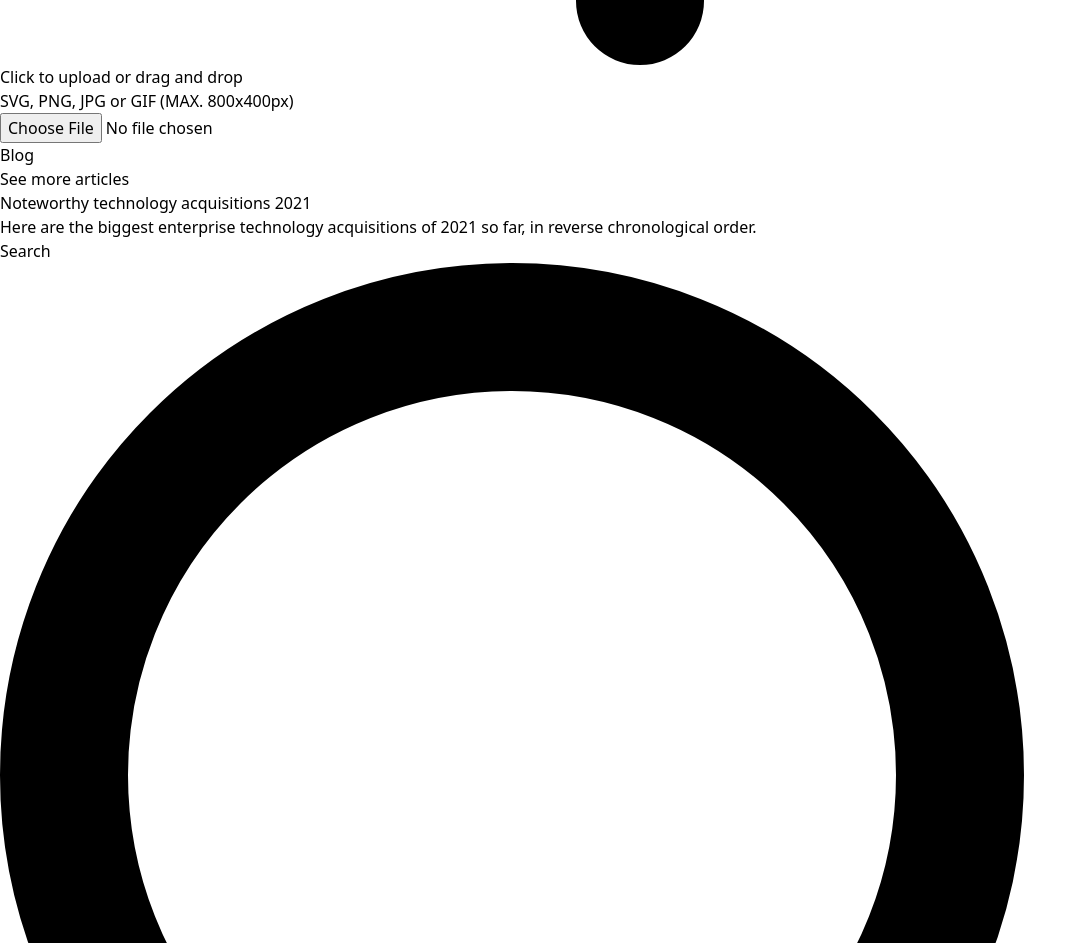
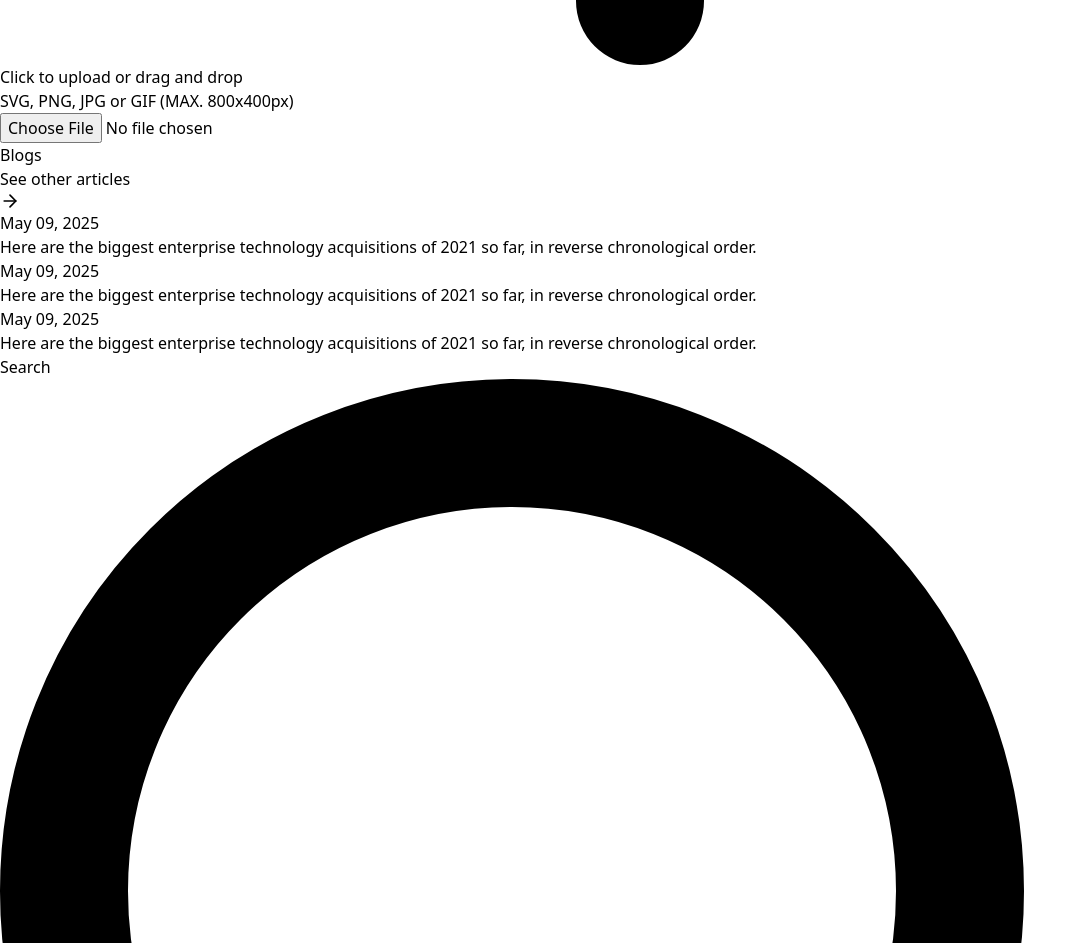
Before and after one commit to ManashSwain/AI-SaaS-BGRemover, a React (Vite) app in the folder client/: page / in a window 1280 px wide. Shown: the part 3335-4278 px from the top of the page, without its empty margins (0-1087 px from the left). Built offline with nearby package versions, Linux system fonts and the light colour scheme.

Commit message:
refactor: blog ui design

```diff
--- a/client/src/components/BlogCard.jsx
+++ b/client/src/components/BlogCard.jsx
@@ -3,24 +3,49 @@ import React from "react";
 const BlogCard = () => {
   return (
     <>
-    <div className="bg-yellow-500 py-12 px-4">
-        <div className="flex justify-end">
-             <h1 className="mb-4 text-4xl font-extrabold tracking-tight leading-none text-gray-700 md:text-5xl lg:text-6xl">
-            Blog
+    <div className="bg-yellow-400 py-12 px-4">
+        <div className="  flex justify-between items-center px-28">
+             <h1 className="mb-4   text-3xl font-extrabold tracking-tight leading-none text-gray-700 md:text-4xl lg:text-5xl">
+            Blogs
           </h1>
-           <p className="mb-8 text-lg font-normal text-gray-500 lg:text-xl sm:px-16 lg:px-48">
-              See more articles
+          <p className="flex items-center font-bold text-gray-700">See other articles
+            <svg xmlns="http://www.w3.org/2000/svg" width="20" height="20" viewBox="0 0 24 24" fill="none" stroke="currentColor" stroke-width="2" stroke-linecap="round" stroke-linejoin="round" class="lucide lucide-arrow-right-icon lucide-arrow-right"><path d="M5 12h14"/><path d="m12 5 7 7-7 7"/></svg>
           </p>
+
         </div>
-        <div>
+        <div className="flex justify-evenly mt-8">
       <a
         href="#"
-        className="block max-w-sm p-6 bg-white border border-gray-200 rounded-lg shadow-sm hover:bg-gray-100 dark:bg-gray-800 dark:border-gray-700 dark:hover:bg-gray-700"
+        className="block max-w-sm p-6 bg-white border border-gray-200 rounded-lg shadow-sm hover:bg-gray-100 "
       >
-        <h5 className="mb-2 text-2xl font-bold tracking-tight text-gray-900 dark:text-white">
-          Noteworthy technology acquisitions 2021
+        <h5 className="mb-2 text-md font-normal  tracking-tight text-gray-500 ">
+          May 09, 2025
         </h5>
-        <p className="font-normal text-gray-700 dark:text-gray-400">
+        <p className=" font-bold text-gray-700 ">
+          Here are the biggest enterprise technology acquisitions of 2021 so
+          far, in reverse chronological order.
+        </p>
+      </a>
+      <a
+        href="#"
+        className="block max-w-sm p-6 bg-white border border-gray-200 rounded-lg shadow-sm hover:bg-gray-100 "
+      >
+       <h5 className="mb-2 text-md font-normal  tracking-tight text-gray-500 ">
+          May 09, 2025
+        </h5>
+        <p className=" font-bold text-gray-700 ">
+          Here are the biggest enterprise technology acquisitions of 2021 so
+          far, in reverse chronological order.
+        </p>
+      </a>
+      <a
+        href="#"
+        className="block max-w-sm p-6 bg-white border border-gray-200 rounded-lg shadow-sm hover:bg-gray-100 "
+      >
+       <h5 className="mb-2 text-md font-normal  tracking-tight text-gray-500 ">
+          May 09, 2025
+        </h5>
+        <p className=" font-bold text-gray-700 ">
           Here are the biggest enterprise technology acquisitions of 2021 so
           far, in reverse chronological order.
         </p>
--- a/client/src/components/TestimonialCard.jsx
+++ b/client/src/components/TestimonialCard.jsx
@@ -3,7 +3,7 @@ import React from "react";
 const TestimonialCard = () => {
   return (
     <>
-      <div className="bg-yellow-500 py-8">
+      <div className="bg-yellow-400 py-8">
         <h1 className=" text-center mb-4 text-3xl font-extrabold tracking-tight leading-none text-gray-700 md:text-4xl lg:text-5xl">
           They love us. You will too.
         </h1>
```
